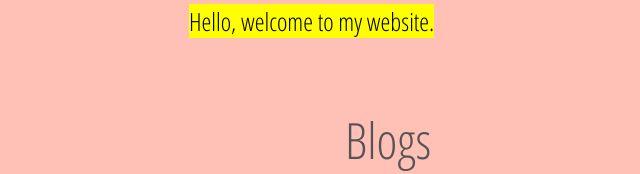
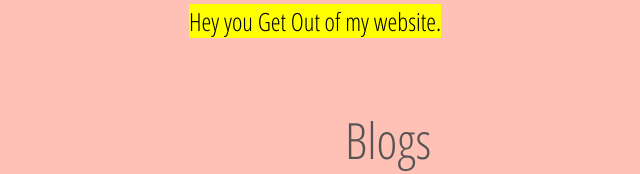
Before and after one commit to RosanKafle/Simple-portfolio-website, a plain HTML site: page index.html in a window 1280 px wide. Shown: the part 400-574 px from the top of the page, 301-941 px from the left. Drawn offline with Linux system fonts and the light colour scheme.

Commit message:
vercel.test

```diff
--- a/index.html
+++ b/index.html
@@ -40,7 +40,7 @@
 	<main>
 		<div class="rightside">
 			<img src="Image/grim.PNG">
-			<p><mark>Hello, welcome to my website.</mark></p>
+			<p><mark>Hey you Get Out of my website.</mark></p>
 		</div>
 	</main>
 
```
